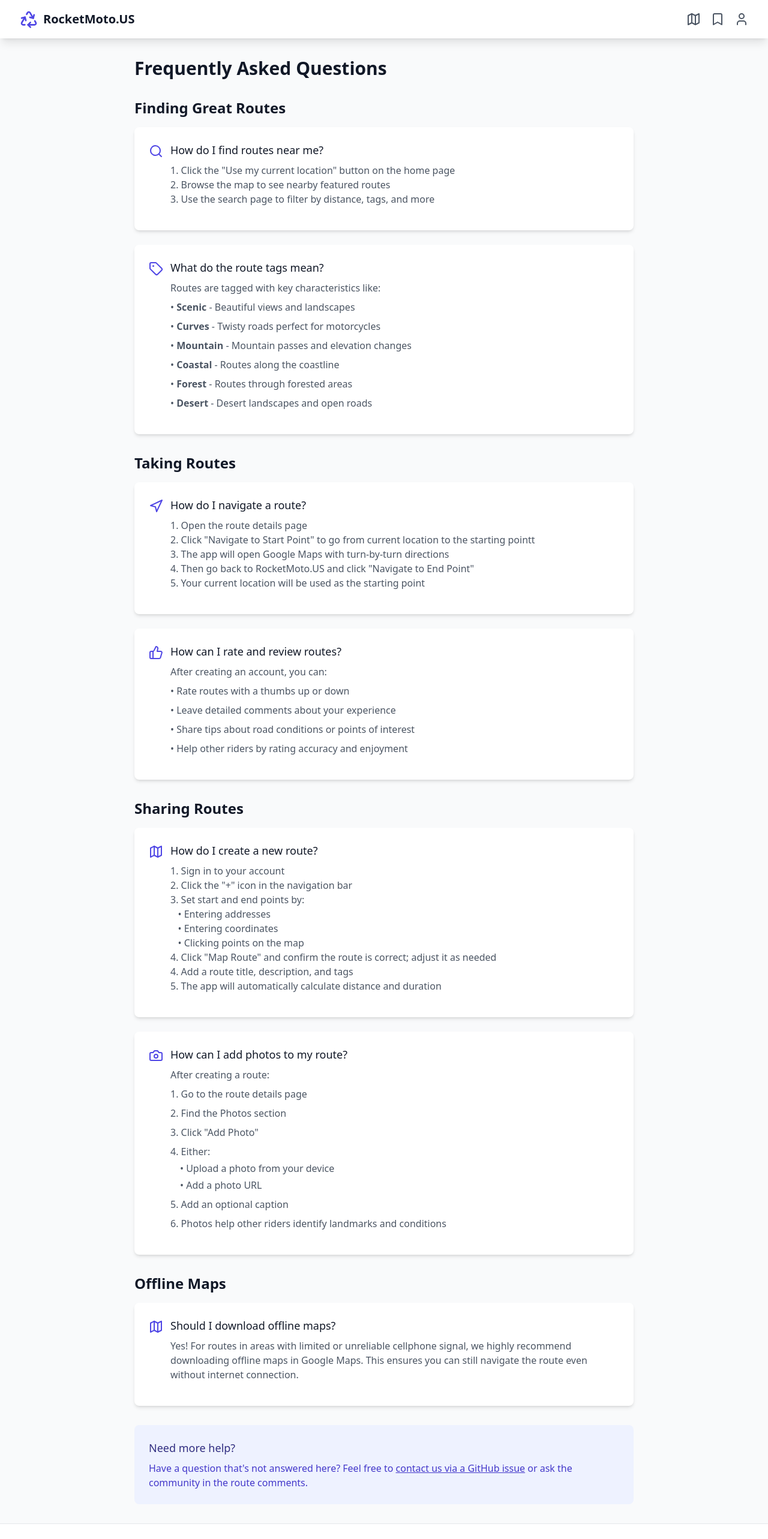
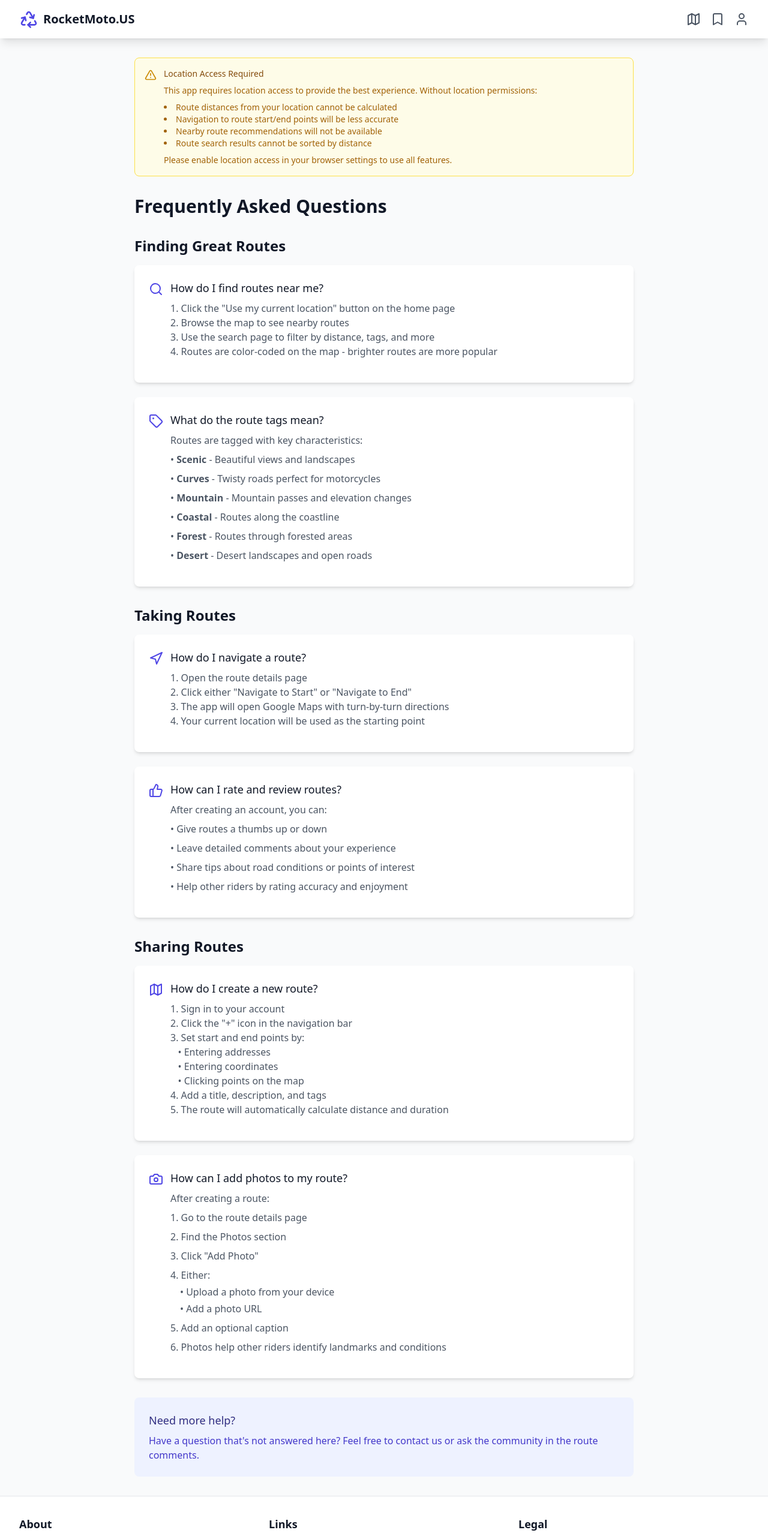
Before and after one commit to pburglin/RocketMoto, a React (Vite) app: page /faq in a window 1280 px wide. Shown: the top 2566 px of the page at 60% size. Built offline with nearby package versions, Linux system fonts and the light colour scheme; no server answers.

Commit message:
implemented auto-detect location in landing page

```diff
--- a/src/lib/location.tsx
+++ b/src/lib/location.tsx
@@ -1,4 +1,4 @@
-import React, { createContext, useContext, useState } from 'react';
+import React, { createContext, useContext, useState, useEffect } from 'react';
 import { supabase } from './supabase';
 import { useAuth } from './auth';
 
@@ -21,6 +21,12 @@ export function LocationProvider({ children }: { children: React.ReactNode }) {
   const [loading, setLoading] = useState(false);
   const [error, setError] = useState<string | null>(null);
   const { user } = useAuth();
+
+  useEffect(() => {
+    if (!currentLocation && !loading) {
+      getCurrentLocation();
+    }
+  }, [currentLocation, loading]);
 
   async function getCurrentLocation(): Promise<void> {
     setLoading(true);
--- a/src/pages/FAQ.tsx
+++ b/src/pages/FAQ.tsx
@@ -1,9 +1,30 @@
 import React from 'react';
-import { Navigation as NavigationIcon, Map, Search, ThumbsUp, Camera, Tag } from 'lucide-react';
+import { Navigation as NavigationIcon, Map, Search, ThumbsUp, Camera, Tag, AlertTriangle } from 'lucide-react';
 
 export function FAQ() {
   return (
     <div className="max-w-4xl mx-auto px-4 sm:px-6 lg:px-8 py-8">
+      <div className="bg-yellow-50 dark:bg-yellow-900/30 border border-yellow-300 dark:border-yellow-600 rounded-lg p-4 mb-8">
+        <div className="flex items-start">
+          <AlertTriangle className="h-5 w-5 text-yellow-600 dark:text-yellow-400 mt-0.5 mr-3" />
+          <div>
+            <h3 className="text-sm font-medium text-yellow-800 dark:text-yellow-300">Location Access Required</h3>
+            <p className="mt-2 text-sm text-yellow-700 dark:text-yellow-200">
+              This app requires location access to provide the best experience. Without location permissions:
+              <ul className="mt-2 list-disc list-inside">
+                <li>Route distances from your location cannot be calculated</li>
+                <li>Navigation to route start/end points will be less accurate</li>
+                <li>Nearby route recommendations will not be available</li>
+                <li>Route search results cannot be sorted by distance</li>
+              </ul>
+            </p>
+            <p className="mt-2 text-sm text-yellow-700 dark:text-yellow-200">
+              Please enable location access in your browser settings to use all features.
+            </p>
+          </div>
+        </div>
+      </div>
+
       <h1 className="text-3xl font-bold text-gray-900 dark:text-white mb-8">Frequently Asked Questions</h1>
 
       <div className="space-y-8">
@@ -18,8 +39,9 @@ export function FAQ() {
                   <h3 className="text-lg font-medium text-gray-900 dark:text-white">How do I find routes near me?</h3>
                   <p className="mt-2 text-gray-600 dark:text-gray-300">
                     1. Click the "Use my current location" button on the home page<br />
-                    2. Browse the map to see nearby featured routes<br />
+                    2. Browse the map to see nearby routes<br />
                     3. Use the search page to filter by distance, tags, and more<br />
+                    4. Routes are color-coded on the map - brighter routes are more popular
                   </p>
                 </div>
               </div>
@@ -31,7 +53,7 @@ export function FAQ() {
                 <div>
                   <h3 className="text-lg font-medium text-gray-900 dark:text-white">What do the route tags mean?</h3>
                   <p className="mt-2 text-gray-600 dark:text-gray-300">
-                    Routes are tagged with key characteristics like:
+                    Routes are tagged with key characteristics:
                   </p>
                   <ul className="mt-2 space-y-2 text-gray-600 dark:text-gray-300">
                     <li>• <strong>Scenic</strong> - Beautiful views and landscapes</li>
@@ -58,10 +80,9 @@ export function FAQ() {
                   <h3 className="text-lg font-medium text-gray-900 dark:text-white">How do I navigate a route?</h3>
                   <p className="mt-2 text-gray-600 dark:text-gray-300">
                     1. Open the route details page<br />
-                    2. Click "Navigate to Start Point" to go from current location to the starting pointt<br />
+                    2. Click either "Navigate to Start" or "Navigate to End"<br />
                     3. The app will open Google Maps with turn-by-turn directions<br />
-                    4. Then go back to RocketMoto.US and click "Navigate to End Point"<br />
-                    5. Your current location will be used as the starting point
+                    4. Your current location will be used as the starting point
                   </p>
                 </div>
               </div>
@@ -76,7 +97,7 @@ export function FAQ() {
                     After creating an account, you can:
                   </p>
                   <ul className="mt-2 space-y-2 text-gray-600 dark:text-gray-300">
-                    <li>• Rate routes with a thumbs up or down</li>
+                    <li>• Give routes a thumbs up or down</li>
                     <li>• Leave detailed comments about your experience</li>
                     <li>• Share tips about road conditions or points of interest</li>
                     <li>• Help other riders by rating accuracy and enjoyment</li>
@@ -103,9 +124,8 @@ export function FAQ() {
                     &nbsp;&nbsp;&nbsp;• Entering addresses<br />
                     &nbsp;&nbsp;&nbsp;• Entering coordinates<br />
                     &nbsp;&nbsp;&nbsp;• Clicking points on the map<br />
-                    4. Click "Map Route" and confirm the route is correct; adjust it as needed<br />
-                    4. Add a route title, description, and tags<br />
-                    5. The app will automatically calculate distance and duration
+                    4. Add a title, description, and tags<br />
+                    5. The route will automatically calculate distance and duration
                   </p>
                 </div>
               </div>
@@ -138,29 +158,11 @@ export function FAQ() {
           </div>
         </section>
 
-        <section>
-          <h2 className="text-2xl font-semibold text-gray-900 dark:text-white mb-4">Offline Maps</h2>
-
-          <div className="space-y-6">
-            <div className="bg-white dark:bg-gray-800 rounded-lg shadow-md p-6">
-              <div className="flex items-start mb-4">
-                <Map className="h-6 w-6 text-indigo-600 mt-1 mr-3 flex-shrink-0" />
-                <div>
-                  <h3 className="text-lg font-medium text-gray-900 dark:text-white">Should I download offline maps?</h3>
-                  <p className="mt-2 text-gray-600 dark:text-gray-300">
-                    Yes! For routes in areas with limited or unreliable cellphone signal, we highly recommend downloading offline maps in Google Maps. This ensures you can still navigate the route even without internet connection.
-                  </p>
-                </div>
-              </div>
-            </div>
-          </div>
-        </section>
-
         <div className="bg-indigo-50 dark:bg-indigo-900/30 rounded-lg p-6">
           <h2 className="text-lg font-medium text-indigo-900 dark:text-indigo-100 mb-2">Need more help?</h2>
-            <p className="text-indigo-700 dark:text-indigo-300">
-            Have a question that's not answered here? Feel free to <a href="https://github.com/pburglin/RocketMoto/issues" className="underline">contact us via a GitHub issue</a> or ask the community in the route comments.
-            </p>
+          <p className="text-indigo-700 dark:text-indigo-300">
+            Have a question that's not answered here? Feel free to contact us or ask the community in the route comments.
+          </p>
         </div>
       </div>
     </div>
--- a/src/pages/Home.tsx
+++ b/src/pages/Home.tsx
@@ -43,7 +43,13 @@ function RouteVisualizer({
   React.useEffect(() => {
     // Clear all existing routes
     Object.values(routingControls.current).forEach(control => {
-      if (control) map.removeControl(control);
+      if (control && map) {
+        try {
+          map.removeControl(control);
+        } catch (err) {
+          console.warn('Error removing control:', err);
+        }
+      }
     });
     routingControls.current = {};
 
@@ -79,8 +85,6 @@ function RouteVisualizer({
         draggableWaypoints: false,
         show: false,
         containerClassName: 'hidden', // Hide the container completely
-        showAlternatives: false,
-        fitSelectedRoute: hoveredRouteId === route.id,
         createMarker: () => null,
         plan: false,
         itineraryFormatter: () => '',
@@ -116,7 +120,13 @@ function RouteVisualizer({
 
     return () => {
       Object.values(routingControls.current).forEach(control => {
-        if (control) map.removeControl(control);
+        if (control && map) {
+          try {
+            map.removeControl(control);
+          } catch (err) {
+            console.warn('Error removing control:', err);
+          }
+        }
       });
     };
   }, [routes, hoveredRouteId, map, onRouteClick]);
@@ -245,14 +255,6 @@ export function Home() {
               <Search className="h-5 w-5 text-gray-400 dark:text-gray-500" />
             </button>
           </form>
-          <button
-            onClick={getCurrentLocation}
-            disabled={loading}
-            className="mt-4 flex items-center justify-center mx-auto text-indigo-600 dark:text-indigo-400 hover:text-indigo-800 dark:hover:text-indigo-300 disabled:opacity-50"
-          >
-            <NavigationIcon className="h-5 w-5 mr-2" />
-            {loading ? 'Getting location...' : 'Use my current location'}
-          </button>
           {error && (
             <div className="mt-2 flex items-center justify-center text-red-600">
               <AlertCircle className="h-5 w-5 mr-2" />
```
